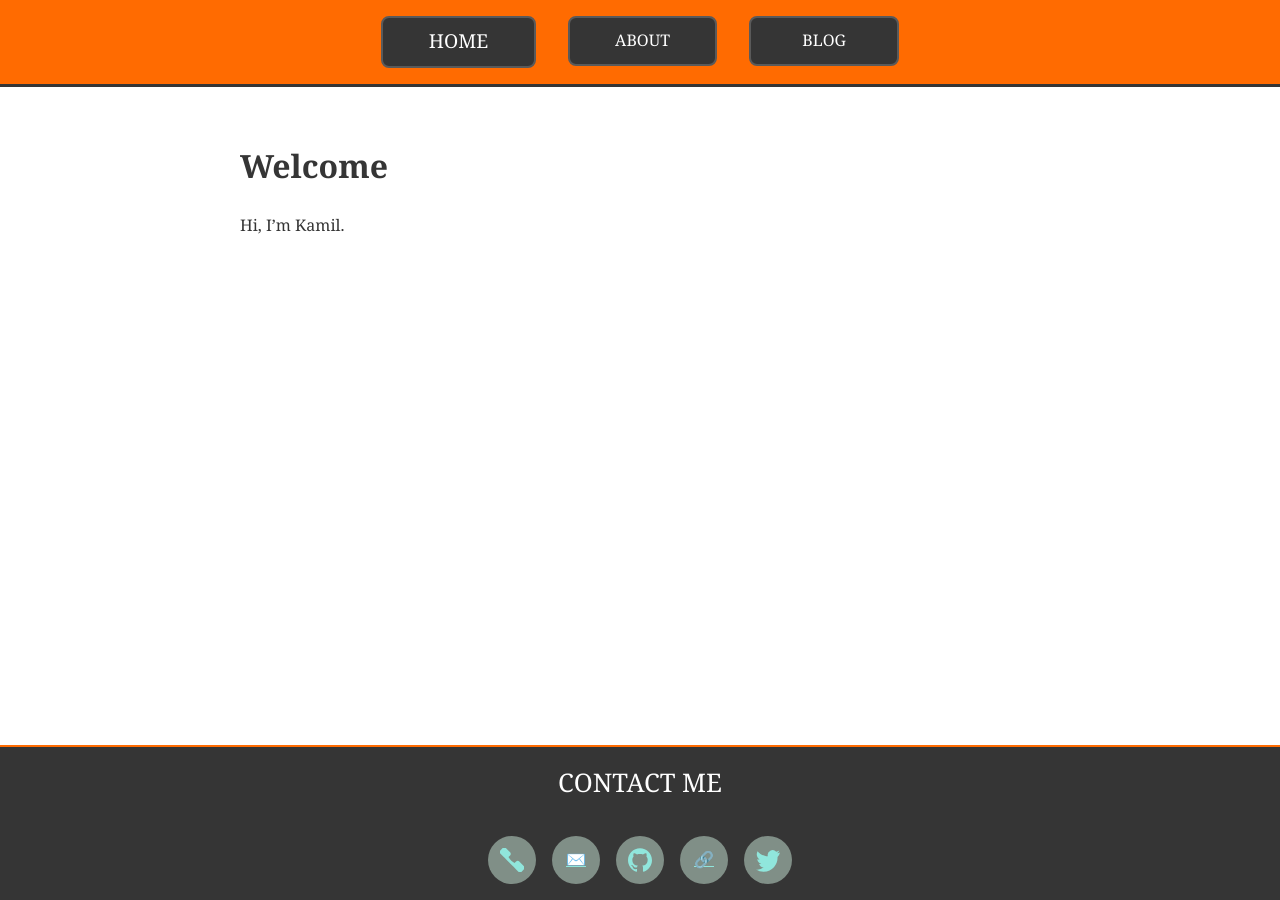
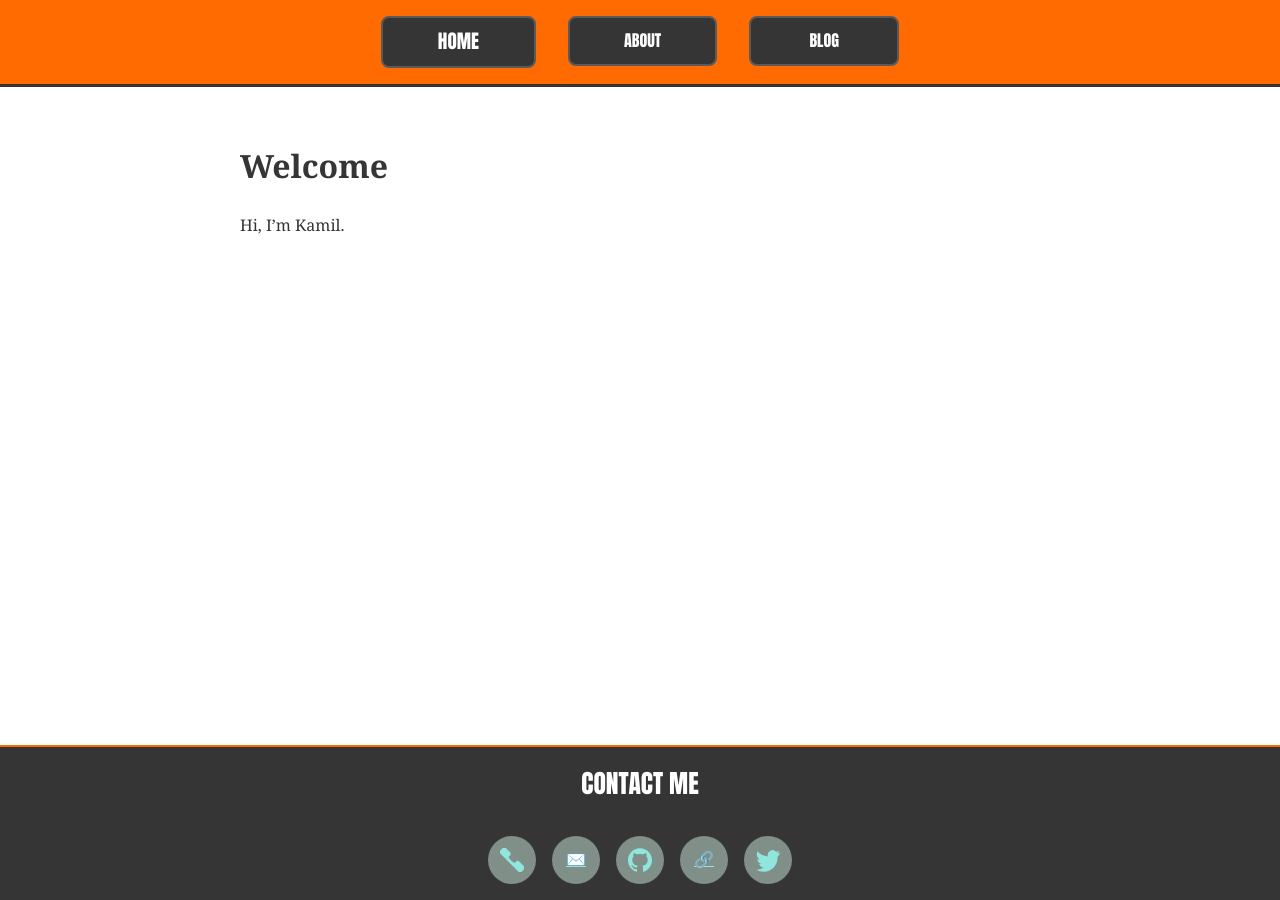
Before and after one commit to juna8001/juna8001.github.io, a Jekyll site: the page built from index.md, in a window 1280 px wide. Built offline with Jekyll 4.4.1, drawn with Linux system fonts in a browser that asks for light colours.

Commit message:
style improvements

```diff
--- a/assets/footer.css
+++ b/assets/footer.css
@@ -14,7 +14,7 @@
 }
 
 .footer-contact-title {
-    font-family: var(--reckoner-bold);
+    font-family: var(--reckoner_bold);
     font-size: 1.6em;
     margin-bottom: 0.5em;
 }
@@ -45,5 +45,5 @@
 
 .footer-contact-btn:hover {
     background: var(--main-alt-color-hover);
-    color: var(--content-alt-color-hover
-    }
+    color: var(--content-alt-color-hover);
+}
--- a/assets/header.css
+++ b/assets/header.css
@@ -14,6 +14,7 @@ nav.site-nav {
 nav.site-nav a {
     color: var(--header-text);
     text-decoration: none;
+    font-family: var(--reckoner);
 
 
     padding: 0.2em 0.8em;
```
